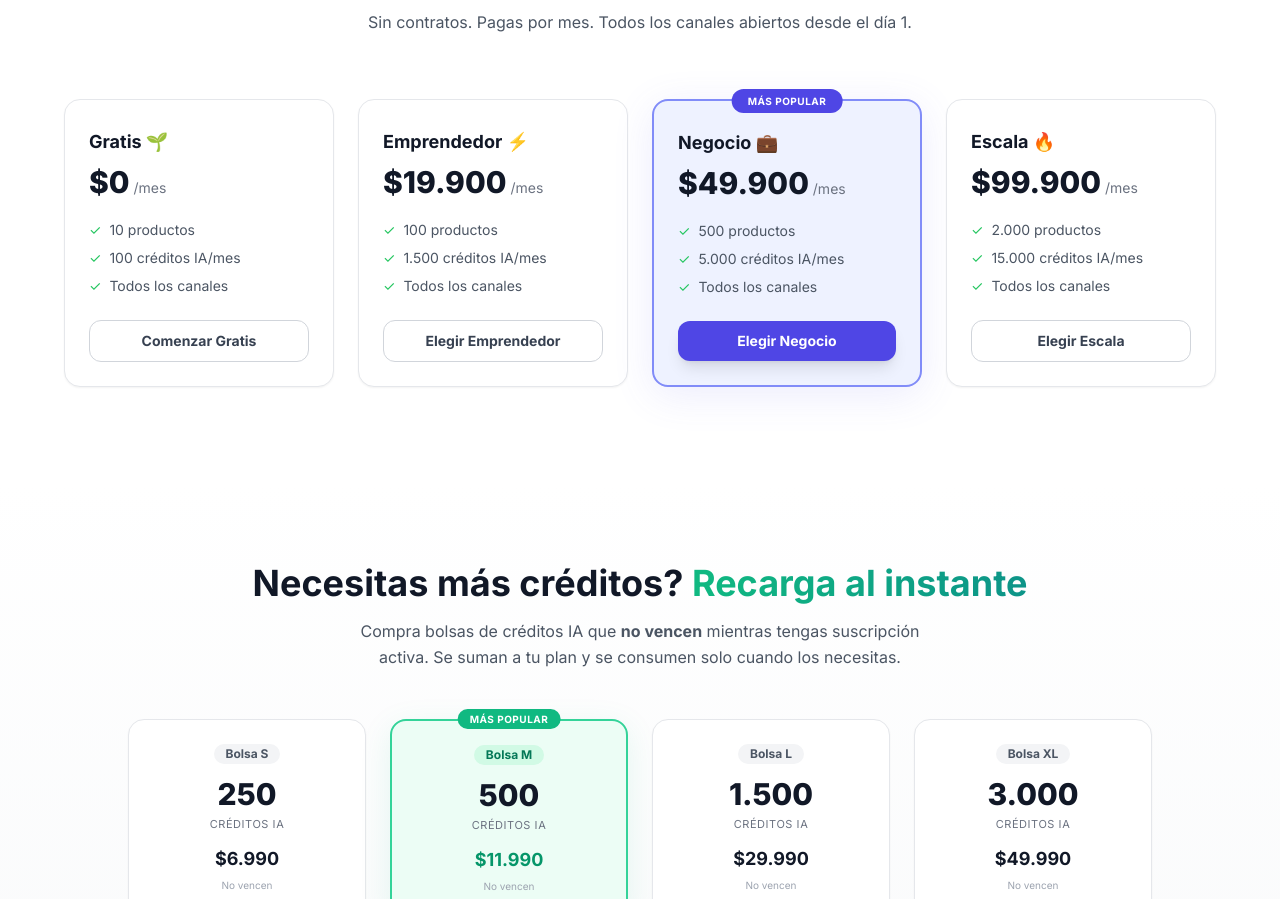
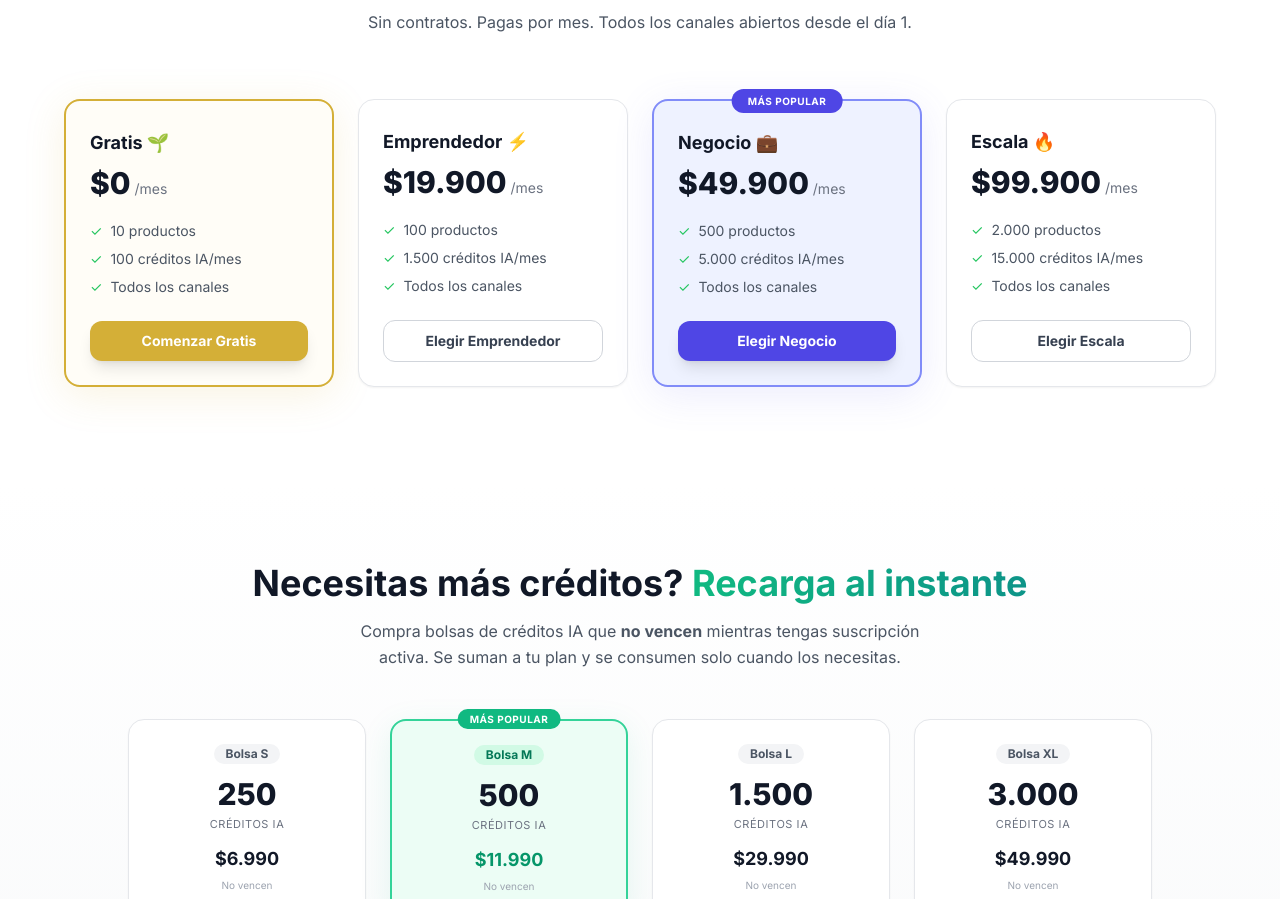
Before and after one commit to fgomeztreufo/mitiendavirtual, a React (Vite) app: page / in a window 1280 px wide. Shown: the part 1504-2403 px from the top of the page. Built offline with nearby package versions, Linux system fonts and the light colour scheme; no server answers.

Commit message:
ui: resaltar plan Gratis con borde y botón dorado en landing
Co-Authored-By: Claude Opus 4.6 <noreply@anthropic.com>

```diff
--- a/src/components/Index.tsx
+++ b/src/components/Index.tsx
@@ -208,6 +208,8 @@ export default function IndexLanding({ onLoginClick }: IndexProps) {
                 className={`relative p-6 rounded-2xl flex flex-col ${
                   plan.highlight
                     ? 'border-2 border-indigo-400 bg-indigo-50 shadow-[0_8px_40px_rgba(99,102,241,0.12)]'
+                    : plan.name === 'Gratis'
+                    ? 'border-2 border-[#D4AF37] bg-amber-50/40 shadow-[0_8px_40px_rgba(212,175,55,0.15)]'
                     : 'border border-gray-200 bg-white shadow-sm'
                 } ${plan.blocked ? 'opacity-70' : ''}`}
               >
@@ -248,6 +250,8 @@ export default function IndexLanding({ onLoginClick }: IndexProps) {
                       ? 'bg-gray-100 text-gray-400 cursor-not-allowed'
                       : plan.highlight
                       ? 'bg-indigo-600 hover:bg-indigo-500 text-white shadow-lg'
+                      : plan.name === 'Gratis'
+                      ? 'bg-[#D4AF37] hover:bg-[#c9a430] text-white shadow-lg'
                       : 'border border-gray-300 text-gray-700 hover:bg-gray-50'
                   }`}
                 >
```
